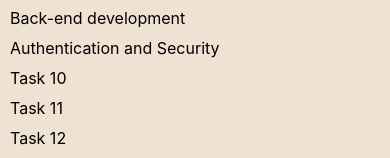
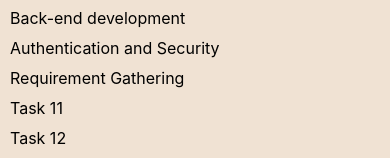
Before and after one commit to Johnson-Junior/rn-assignment3-11205898, a React Native app: screen / in a window 390 px wide. Shown: the part 593-751 px from the top of the page. Built offline with nearby package versions, Linux system fonts and the light colour scheme.

Commit message:
Add files via upload

```diff
--- a/App.js
+++ b/App.js
@@ -19,7 +19,7 @@ export default function App() {
     'Front-end development',
     'Back-end development',
     'Authentication and Security',
-    'Task 10',
+    'Requirement Gathering',
     'Task 11',
     'Task 12',
     'Task 13',
```
